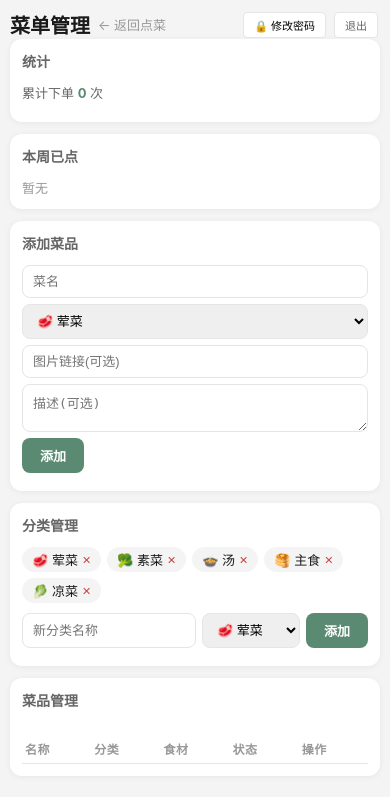
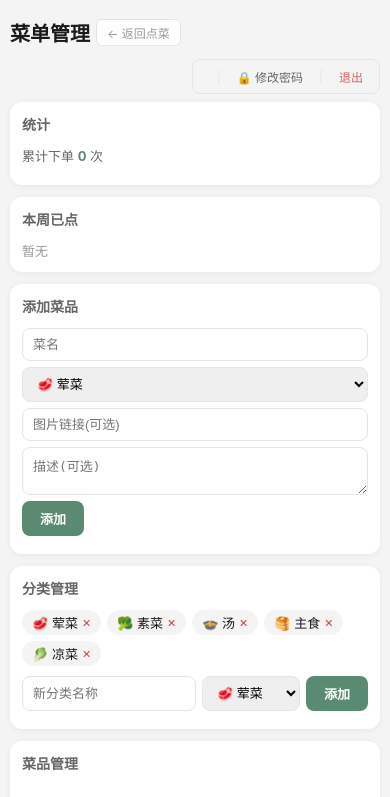
Before and after one commit to AnShengFather/family-menu, a Flask app: template templates/admin.html in a window 390 px wide. Shown: the top 797 px of the page. Run offline with Flask 3, Linux system fonts and the light colour scheme; the template is opened without the code that fills it, so the values that code supplies are empty; data comes from the database, SQL or seed files in the repository.

Commit message:
fix: 编辑改为弹窗、修复toggle报错、改良移动端表格

```diff
--- a/templates/admin.html
+++ b/templates/admin.html
@@ -31,6 +31,10 @@ h1{font-size:20px;margin-bottom:2px}
 .fr textarea{flex-basis:100%;resize:vertical;min-height:44px}
 .fr button{background:var(--p);color:#fff;border:none;border-radius:var(--rs);padding:8px 18px;cursor:pointer;font-size:13px;font-weight:600}
 .fr button.sec{background:#eee;color:var(--t2)}
+.hd-btn{font-size:12px;background:none;border:none;color:var(--t2);cursor:pointer;padding:4px 10px;border-radius:6px;font-weight:500;transition:.12s;text-decoration:none}
+.hd-btn:hover{background:var(--pl);color:var(--p)}
+.hd-logout{color:#c66!important}
+.hd-logout:hover{background:rgba(200,60,60,0.08)!important;color:#c44!important}
 
 .cf{display:flex;gap:6px;overflow-x:auto;padding:4px 0 8px;scrollbar-width:none;position:sticky;top:0;z-index:50;background:var(--card)}
 .cf::-webkit-scrollbar{display:none}
@@ -44,9 +48,11 @@ h1{font-size:20px;margin-bottom:2px}
 .tbl .tag{font-size:11px;background:var(--pl);color:var(--p);padding:1px 8px;border-radius:4px;white-space:nowrap}
 .tbl .on{color:#2a7;font-weight:500}
 .tbl .off{color:#c44}
-.ac{border:1px solid var(--l);border-radius:4px;padding:3px 10px;cursor:pointer;font-size:12px;background:var(--card);transition:0.15s;margin-right:2px;white-space:nowrap}
+.ac{border:1px solid var(--l);border-radius:4px;padding:3px 10px;cursor:pointer;font-size:12px;background:var(--card);transition:0.15s;white-space:nowrap}
 .ac:hover{border-color:var(--p);color:var(--p)}
 .ac.del:hover{border-color:#c44;color:#c44}
+.actions{display:flex;gap:3px;flex-wrap:wrap}
+.actions .ac{flex:1;text-align:center;min-width:40px}
 
 /* 食材管理 */
 .ing-list{display:flex;flex-wrap:wrap;gap:4px;margin:4px 0}
@@ -59,20 +65,32 @@ h1{font-size:20px;margin-bottom:2px}
 @media(max-width:600px){
 body{padding:10px}.card{padding:12px}
 .fr input,.fr select{min-width:100%}
-.tbl th,.tbl td{padding:6px 3px;font-size:12px}
+.tbl,.tbl tbody,.tbl tr,.tbl td,.tbl th{display:block}
+.tbl thead{display:none}
+.tbl tr{margin-bottom:8px;background:var(--card);border-radius:var(--rs);padding:8px 10px;border:1px solid var(--l)}
+.tbl td{padding:4px 0;font-size:12px;border:none;display:flex;align-items:center;gap:6px}
+.tbl td[data-label="食材"]{display:none}
+.tbl td::before{content:attr(data-label);font-weight:600;color:var(--t3);font-size:11px;min-width:36px;flex-shrink:0}
+.tbl .tag{display:inline}
 .ac{font-size:11px;padding:3px 8px}
+.actions{flex-direction:column;gap:4px;width:100%}
+.actions .ac{flex:none;width:100%;text-align:center}
 }
 </style>
 </head>
 <body>
 <div class="wrap">
-<div style="display:flex;align-items:center;gap:8px;flex-wrap:wrap">
-<h1 style="font-size:20px;margin:0">菜单管理</h1>
-<a href="/" class="bk">&larr; 返回点菜</a>
-<div style="margin-left:auto;display:flex;align-items:center;gap:6px">
-<span style="font-size:12px;color:var(--t3)">{{user.email}}</span>
-<button onclick="showPwdModal()" class="ac" style="font-size:11px;padding:4px 10px">&#x1F512; 修改密码</button>
-<a href="/logout" class="ac" style="font-size:11px;padding:4px 10px;text-decoration:none;color:var(--t2)">退出</a>
+<div style="display:flex;align-items:center;gap:12px;flex-wrap:wrap;padding:8px 0">
+<div style="display:flex;align-items:center;gap:6px">
+<h1 style="font-size:20px;margin:0;font-weight:700">菜单管理</h1>
+<a href="/" class="bk" style="font-size:12px;color:var(--t3);text-decoration:none;padding:4px 10px;border-radius:6px;border:1px solid var(--l);background:var(--card)">&larr; 返回点菜</a>
+</div>
+<div style="margin-left:auto;display:flex;align-items:center;gap:6px;background:var(--bg);padding:4px 6px;border-radius:8px;border:1px solid var(--l)">
+<span style="font-size:12px;color:var(--t2);padding:0 6px;font-weight:500">{{user.email}}</span>
+<span style="color:var(--l);font-size:12px">|</span>
+<button onclick="showPwdModal()" class="hd-btn">&#x1F512; 修改密码</button>
+<span style="color:var(--l);font-size:12px">|</span>
+<a href="/logout" class="hd-btn hd-logout">退出</a>
 </div>
 </div>
 
@@ -128,26 +146,28 @@ body{padding:10px}.card{padding:12px}
 </div>
 </div>
 
-<!-- 编辑 -->
-<div class="card" id="ec" style="display:none;border:2px solid var(--p)">
-<h2>编辑 <span id="eid"></span></h2>
-<div class="fr"><input id="eN" placeholder="菜名"></div>
-<div class="fr"><select id="eC"></select></div>
-<div class="fr"><input id="eI" placeholder="图片链接"></div>
-<div class="fr"><textarea id="eD" rows="2" placeholder="描述"></textarea></div>
-<!-- 食材管理 -->
-<div class="fr" style="border-top:1px solid var(--l);padding-top:8px;margin-top:4px">
+<!-- 编辑弹窗 -->
+<div class="mask" id="editMask">
+<div class="mw">
+<h3>&#x1F4DD; 编辑 <span id="eid"></span></h3>
+<div style="display:flex;flex-direction:column;gap:8px;margin-top:4px">
+<input id="eN" placeholder="菜名" style="padding:9px 12px;border:1.5px solid var(--l);border-radius:var(--rs);font-size:14px;outline:none">
+<select id="eC" style="padding:9px 12px;border:1.5px solid var(--l);border-radius:var(--rs);font-size:14px;outline:none;background:var(--card)"></select>
+<textarea id="eD" rows="2" placeholder="描述(可选)" style="padding:9px 12px;border:1.5px solid var(--l);border-radius:var(--rs);font-size:14px;outline:none;resize:vertical;font-family:inherit"></textarea>
+<div style="border-top:1px solid var(--l);padding-top:8px;margin-top:4px">
 <span style="font-size:13px;color:var(--t2);font-weight:500">食材：</span>
 </div>
-<div id="eIngs"></div>
-<div class="fr" style="gap:4px">
-<input id="eIngN" placeholder="食材名" style="min-width:80px;flex:2">
-<input id="eIngQ" placeholder="用量" style="min-width:60px;flex:1">
-<button style="font-size:12px;padding:8px 12px" onclick="addIng()">添加食材</button>
+<div id="eIngs" style="margin:4px 0"></div>
+<div style="display:flex;gap:4px">
+<input id="eIngN" placeholder="食材名" style="flex:2;padding:8px 10px;border:1.5px solid var(--l);border-radius:var(--rs);font-size:13px;outline:none;min-width:60px">
+<input id="eIngQ" placeholder="用量" style="flex:1;padding:8px 10px;border:1.5px solid var(--l);border-radius:var(--rs);font-size:13px;outline:none;min-width:50px">
+<button onclick="addIng()" style="background:var(--p);color:#fff;border:none;border-radius:var(--rs);padding:8px 14px;cursor:pointer;font-size:12px;font-weight:600;white-space:nowrap">添加</button>
 </div>
-<div class="fr" style="margin-top:6px">
-<button onclick="saveEdit()">保存</button>
-<button class="sec" onclick="cancelEdit()">取消</button>
+</div>
+<div style="display:flex;gap:8px;justify-content:flex-end;margin-top:14px">
+<button class="sec" onclick="cancelEdit()" style="background:#eee;border:none;border-radius:var(--rs);padding:8px 22px;cursor:pointer;font-weight:600;color:var(--t2)">取消</button>
+<button onclick="saveEdit()" style="background:var(--p);color:#fff;border:none;border-radius:var(--rs);padding:8px 22px;cursor:pointer;font-weight:600">保存</button>
+</div>
 </div>
 </div>
 
@@ -278,7 +298,7 @@ function renderT(){
  var flt=catF?dishes.filter(function(d){return d.category===catF}):dishes;
  el.innerHTML=flt.map(function(d){
   var st=d.available?'<span class="on">在售</span>':'<span class="off">下架</span>';
-  return'<tr><td>'+d.name+'</td><td><span class="tag">'+d.category+'</span></td><td style="max-width:120px"><span class="ing-list" id="ings-'+d.id+'"></span><span style="color:var(--t3);font-size:11px">...</span></td><td>'+st+'</td><td><button class="ac" onclick="editD('+d.id+')">编辑</button><button class="ac" onclick="toggleA('+d.id+','+(!d.available)+')">'+(d.available?'下架':'上架')+'</button><button class="ac del" onclick="delD('+d.id+')">删除</button></td></tr>';
+  return'<tr><td data-label="名称">'+d.name+'</td><td data-label="分类"><span class="tag">'+d.category+'</span></td><td data-label="食材" style="max-width:120px"><span class="ing-list" id="ings-'+d.id+'"></span><span style="color:var(--t3);font-size:11px">...</span></td><td data-label="状态">'+st+'</td><td data-label="操作"><div class="actions"><button class="ac" onclick="editD('+d.id+')">编辑</button><button class="ac" onclick="toggleA('+d.id+','+(!d.available)+')">'+(d.available?'下架':'上架')+'</button><button class="ac del" onclick="delD('+d.id+')">删除</button></div></td></tr>';
  }).join('');
  // 异步加载食材摘要
  flt.forEach(function(d){
@@ -311,6 +331,7 @@ function editD(id){
  var ec=document.getElementById('eC');
  ec.innerHTML=cats.map(function(c){return'<option value="'+c.name+'">'+c.icon+' '+c.name+'</option>'}).join('');
  ec.value=d.category;
+ document.getElementById('editMask').style.display='flex';
  document.getElementById('eN').value=d.name;
  document.getElementById('eC').value=d.category;
  document.getElementById('eI').value=d.image_url||'';
@@ -318,7 +339,7 @@ function editD(id){
  // 加载食材
  loadEditIngs(id);
  document.getElementById('ec').style.display='block';
- document.getElementById('ec').scrollIntoView({behavior:'smooth',block:'center'});
+
 }
 
 async function loadEditIngs(did){
@@ -342,7 +363,7 @@ async function addIng(){
  var nm=document.getElementById('eIngN').value.trim();
  var qty=document.getElementById('eIngQ').value.trim();
  if(!nm){toast('输入食材名');return}
- var r=await fetch('/api/dishes/'+editingDishId+'/ingredients',{method:'POST',headers:hdr(),body:JSON.stringify({name:nm,quantity:qty})});
+ var r=await fetch('/api/dishes/'+editingDishId+'/ingredients',{method:'POST',headers:{'Content-Type':'application/json'},body:JSON.stringify({name:nm,quantity:qty})});
  if(!r.ok){return}
  var data=await r.json();
  if(data.ok){
@@ -362,14 +383,14 @@ async function saveEdit(){
  var data={name:document.getElementById('eN').value.trim(),category:document.getElementById('eC').value,
            image_url:document.getElementById('eI').value.trim(),description:document.getElementById('eD').value.trim()};
  if(!data.name){toast('填写菜名');return}
- var r=await fetch('/api/dishes/'+eid,{method:'PUT',headers:hdr(),body:JSON.stringify(data)});
+ var r=await fetch('/api/dishes/'+eid,{method:'PUT',headers:{'Content-Type':'application/json'},body:JSON.stringify(data)});
  if(!r.ok){return}
  toast('已保存');cancelEdit();loadD();
 }
-function cancelEdit(){eid=null;editingDishId=null;document.getElementById('ec').style.display='none'}
+function cancelEdit(){eid=null;editingDishId=null;document.getElementById('editMask').style.display='none'}
 
 async function toggleA(id,avail){
- var r=await fetch('/api/dishes/'+id,{method:'PUT',headers:hdr(),body:JSON.stringify({available:avail})});
+ var r=await fetch('/api/dishes/'+id,{method:'PUT',headers:{'Content-Type':'application/json'},body:JSON.stringify({available:avail})});
  if(!r.ok){return}
  toast(avail?'已上架':'已下架');loadD();
 }
@@ -383,7 +404,7 @@ async function delD(id){
 async function addD(){
  var nm=document.getElementById('inpN').value.trim();
  if(!nm){toast('填写菜名');return}
- var r=await fetch('/api/dishes',{method:'POST',headers:hdr(),body:JSON.stringify({name:nm,category:document.getElementById('inpC').value,image_url:document.getElementById('inpI').value.trim(),description:document.getElementById('inpD').value.trim()})});
+ var r=await fetch('/api/dishes',{method:'POST',headers:{'Content-Type':'application/json'},body:JSON.stringify({name:nm,category:document.getElementById('inpC').value,image_url:document.getElementById('inpI').value.trim(),description:document.getElementById('inpD').value.trim()})});
  if(!r.ok){return}
  toast('添加成功');
  document.getElementById('inpN').value='';document.getElementById('inpI').value='';document.getElementById('inpD').value='';
@@ -393,6 +414,7 @@ async function addD(){
 function showPwdModal(){document.getElementById('pwdMask').style.display='flex'}
 function hidePwdModal(){document.getElementById('pwdMask').style.display='none'}
 document.getElementById('pwdMask').addEventListener('click',function(e){if(e.target===this)hidePwdModal()});
+document.getElementById('editMask').addEventListener('click',function(e){if(e.target===this)cancelEdit()});
 
 async function chpwd(){
  var old=document.getElementById('oldPwd').value;
```
Also changed, not shown: init_db.py (added, +68 -0 lines), 4 other files.
